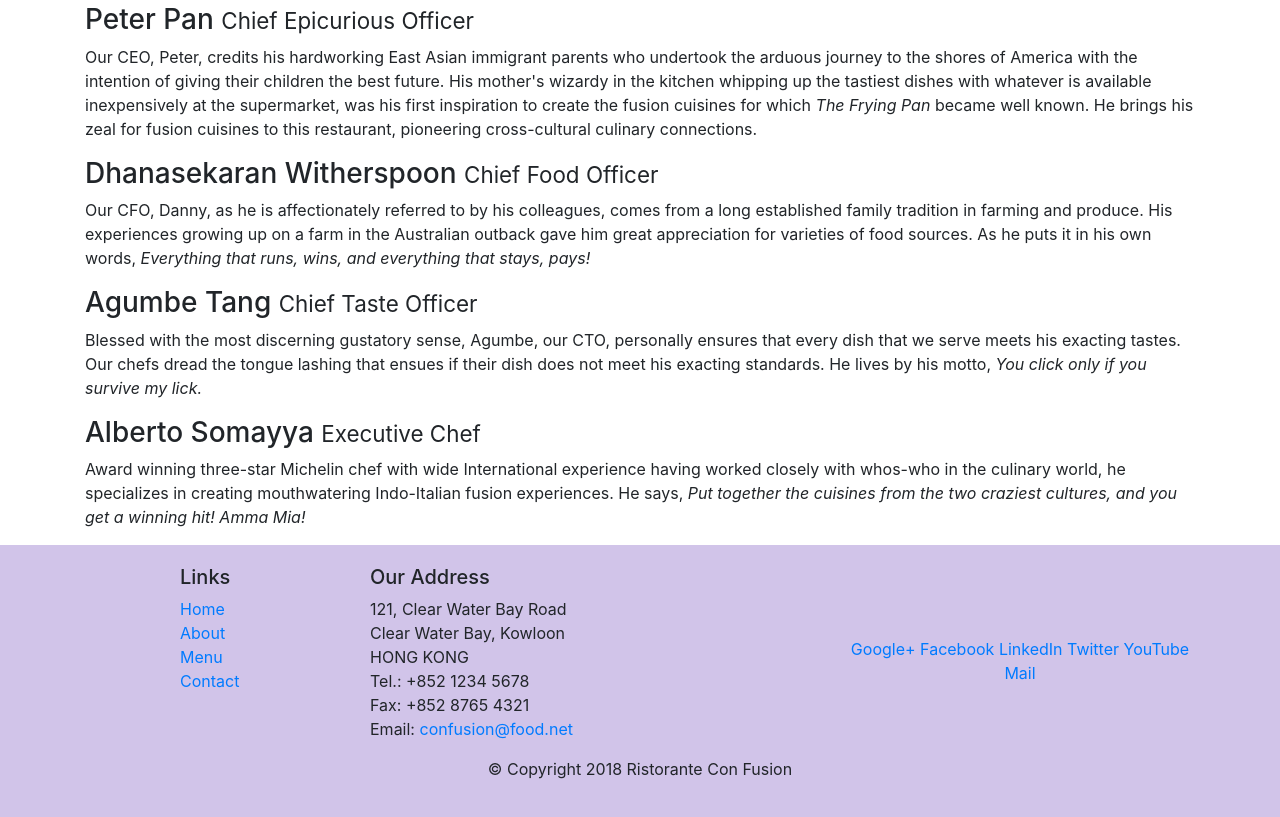
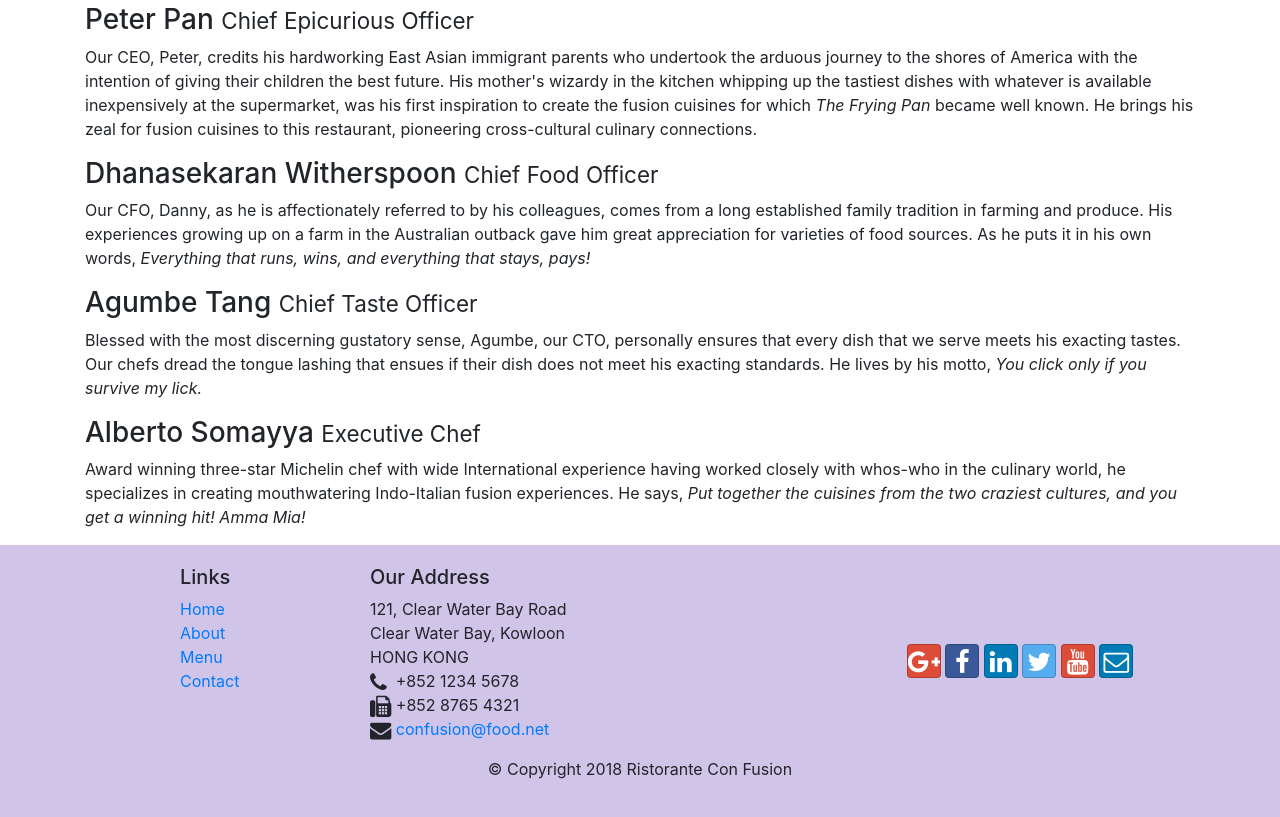
Before and after one commit to Rupp-Santos-7/conFusion, a website: page aboutus.html in a window 1280 px wide. Shown: the part 914-1731 px from the top of the page. Drawn offline with nearby package versions, Linux system fonts and the light colour scheme.

Commit message:
Icon Fonts

```diff
--- a/aboutus.html
+++ b/aboutus.html
@@ -12,6 +12,8 @@
     <!-- Bootstrap CSS -->
     <link rel="stylesheet" href="node_modules/bootstrap/dist/css/bootstrap.min.css">
     <link rel="stylesheet" href="css/styles.css">
+    <link rel="stylesheet" href="node_modules/font-awesome/css/font-awesome.min.css">
+    <link rel="stylesheet" href="node_modules/bootstrap-social/bootstrap-social.css">
 
 </head>
 
@@ -24,10 +26,10 @@
             <a class="navbar-brand mr-auto" href="#">Ristorante con Fusion</a>
             <div class="collapse navbar-collapse" id="Navbar">
                 <ul class="navbar-nav mr-auto">
-                    <li class="navbar-item"><a class="nav-link" href="index.html">Home</a></li>
-                    <li class="navbar-item active"><a class="nav-link" href="#">About</a></li>
-                    <li class="navbar-item"><a class="nav-link" href="#">Menu</a></li>
-                    <li class="navbar-item"><a class="nav-link" href="#">Contact</a></li>
+                     <li class="navbar-item"><a class="nav-link" href="index.html"><span class="fa fa-home fa-sm"></span>Home</a></li>
+                    <li class="navbar-item active"><a class="nav-link" href="#"><span class="fa fa-info fa-sm">About</a></li>
+                    <li class="navbar-item"><a class="nav-link" href="#"><span class="fa fa-list fa-sm">Menu</a></li>
+                    <li class="navbar-item"><a class="nav-link" href="#"><span class="fa fa-address-card fa-sm">Contact</a></li>
                 </ul>
             </div>
         </div>
@@ -106,19 +108,19 @@
 		              121, Clear Water Bay Road<br>
 		              Clear Water Bay, Kowloon<br>
 		              HONG KONG<br>
-		              Tel.: +852 1234 5678<br>
-		              Fax: +852 8765 4321<br>
-		              Email: <a href="mailto:confusion@food.net">confusion@food.net</a>
+		              <i class="fa fa-phone fa-lg"></i>&nbsp&nbsp+852 1234 5678<br>
+		              <i class="fa fa-fax fa-lg"></i> +852 8765 4321<br>
+		              <i class="fa fa-envelope fa-lg"></i> <a href="mailto:confusion@food.net">confusion@food.net</a>
 		           </address>
                 </div>
                 <div class="col-12 col-sm-4 align-self-center">
                     <div class="text-center">
-                        <a href="http://google.com/+">Google+</a>
-                        <a href="http://www.facebook.com/profile.php?id=">Facebook</a>
-                        <a href="http://www.linkedin.com/in/">LinkedIn</a>
-                        <a href="http://twitter.com/">Twitter</a>
-                        <a href="http://youtube.com/">YouTube</a>
-                        <a href="mailto:">Mail</a>
+                       <a class="btn btn-social-icon btn-google" href="http://google.com/+"><i class="fa fa-google-plus"></i></a>
+                        <a class="btn btn-social-icon btn-facebook" href="http://www.facebook.com/profile.php?id="><i class="fa fa-facebook"></i></a>
+                        <a class="btn btn-social-icon btn-linkedin" href="http://www.linkedin.com/in/"><i class="fa fa-linkedin"></i></a>
+                        <a class="btn btn-social-icon btn-twitter" href="http://twitter.com/"><i class="fa fa-twitter"></i></a>
+                        <a class="btn btn-social-icon btn-google" href="http://youtube.com/"><i class="fa fa-youtube"></i></a>
+                        <a class="btn btn-social-icon btn-linkedin" href="mailto:"><i class="fa fa-envelope-o"></i></a>
                     </div>
                 </div>
            </div>
--- a/package.json
+++ b/package.json
@@ -15,6 +15,8 @@
   },
   "dependencies": {
     "bootstrap": "^4.0.0",
+    "bootstrap-social": "^5.1.1",
+    "font-awesome": "^4.7.0",
     "jquery": "^3.3.1",
     "popper.js": "^1.12.9"
   }
```
Also changed, not shown: index.html (+15 -13 lines), 1 other file.
